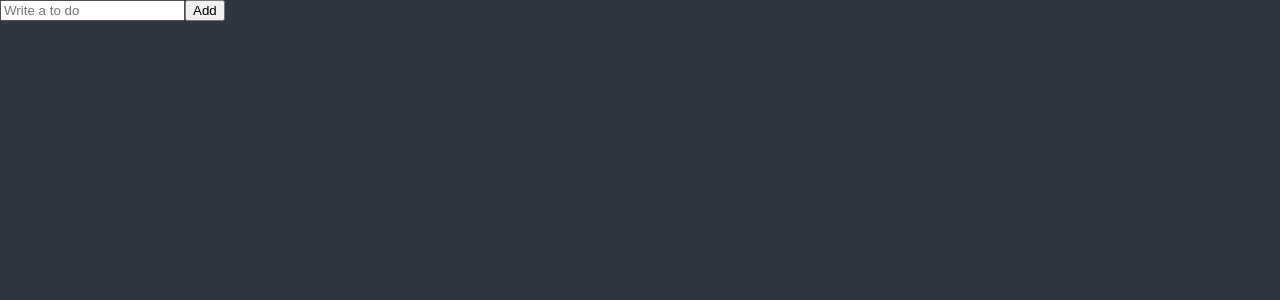
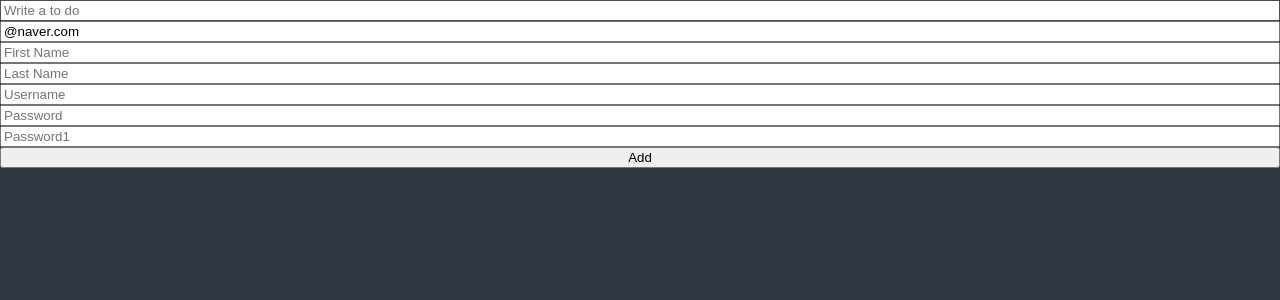
Before and after one commit to minkyeong0905/react-masterclass-todo-clone, a React (Create React App) app: page / in a window 1280 px wide. Shown: the top 300 px of the page. Built offline with nearby package versions, Linux system fonts and the light colour scheme.

Commit message:
Updated ToDoList.tsx

```diff
--- a/src/ToDoList.tsx
+++ b/src/ToDoList.tsx
@@ -1,27 +1,92 @@
 import { useState } from "react";
+import { useForm } from "react-hook-form";
+
+// function ToDoList() {
+//     const [toDo, setToDo] = useState("");
+//     const [toDoError, setToDoError] = useState("");
+//     const onChange = (event:React.FormEvent<HTMLInputElement>) => {
+//         const {currentTarget : { value }} = event;
+//         setToDoError("");
+//         setToDo(value);
+//     };
+//     const onSubmit = (event:React.FormEvent<HTMLFormElement>) => {
+//         event.preventDefault();
+//         if(toDo.length < 10) {
+//             return setToDoError("To do should be longer.");
+//         }
+//         console.log("submit");
+//     };
+
+//     return (
+//         <div>
+//             <form onSubmit={onSubmit}>
+//                 <input value={toDo} placeholder="Write a to do" onChange={onChange} />
+//                 <button>Add</button>
+//                 {toDoError !== "" ? toDoError : null}
+//             </form>
+//         </div>
+//     );
+// }
+
+interface IForm {
+    toDo?: string;
+    email: string;
+    firstName: string;
+    lastName: string;
+    username: string;
+    password: string;
+    password1: string;
+    extraError?: string;
+}
 
 function ToDoList() {
-    const [toDo, setToDo] = useState("");
-    const [toDoError, setToDoError] = useState("");
-    const onChange = (event:React.FormEvent<HTMLInputElement>) => {
-        const {currentTarget : { value }} = event;
-        setToDoError("");
-        setToDo(value);
+    const { register, handleSubmit, formState: { errors }, setError } = useForm<IForm>({
+        defaultValues: {
+            email: "@naver.com"
+        }
+    });
+    const onValid = (data:IForm) => {
+        if(data.password !== data.password1) {
+            setError("password1", { message: "Passwords are not the same." }, { shouldFocus: true });
+        }
+
+        //setError("extraError", { message: "Server offline" });
     };
-    const onSubmit = (event:React.FormEvent<HTMLFormElement>) => {
-        event.preventDefault();
-        if(toDo.length < 10) {
-            return setToDoError("To do should be longer.");
-        }
-        console.log("submit");
-    };
+    console.log(errors);
 
     return (
         <div>
-            <form onSubmit={onSubmit}>
-                <input value={toDo} placeholder="Write a to do" onChange={onChange} />
+            <form style={{ display: "flex", flexDirection: "column" }} onSubmit={handleSubmit(onValid)}>
+                <input {...register("toDo")}  placeholder="Write a to do" />
+                <input {...register("email", { required: "Email is required.", pattern: { value: /^[A-Za-z0-9._%+-]+@naver.com/, message: "Only naver.com emails allowed." } })}  placeholder="Email" />
+                <span>
+                    {errors?.email?.message}
+                </span>
+                {/* <input {...register("firstName", { required: "First name is required.", validate: (value) => value.includes("nico") ? "no nicos allowed." : true })}  placeholder="First Name" /> */}
+                <input {...register("firstName", { required: "First name is required.", validate: { noNico: (value) => value.includes("nico") ? "no nicos allowed." : true, noNick: (value) => value.includes("nick") ? "no nicks allowed." : true } })}  placeholder="First Name" />
+                <span>
+                    {errors?.firstName?.message}
+                </span>
+                <input {...register("lastName", { required: "Last name is required." })}  placeholder="Last Name" />
+                <span>
+                    {errors?.lastName?.message}
+                </span>
+                <input {...register("username", { required: "Username is required.", minLength: 10 })}  placeholder="Username" />
+                <span>
+                    {errors?.username?.message}
+                </span>
+                <input {...register("password", { required: "Password is required.", minLength: { value: 5, message: "Your password is too short." } })}  placeholder="Password" />
+                <span>
+                    {errors?.password?.message}
+                </span>
+                <input {...register("password1", { required: "Password comfirmation is required.", minLength: 5 })}  placeholder="Password1" />
+                <span>
+                    {errors?.password1?.message}
+                </span>
                 <button>Add</button>
-                {toDoError !== "" ? toDoError : null}
+                <span>
+                    {errors?.extraError?.message}
+                </span>
             </form>
         </div>
     );
```
